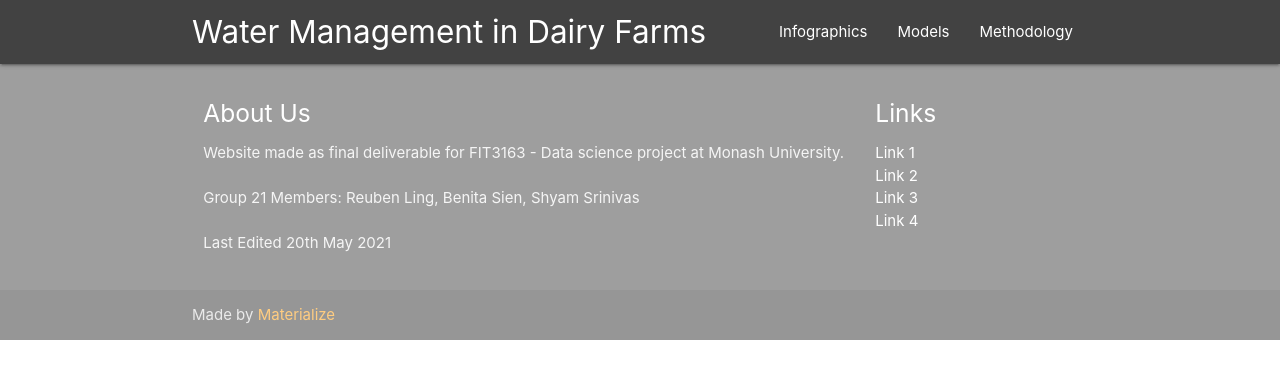
After one commit to ReubenLing/FIT3164, a Flask app: template templates/_template.html in a window 1280 px wide. The commit adds this page. Shown: the top 379 px of the page. Run offline with Flask 2, Linux system fonts and the light colour scheme; the template is opened without the code that fills it, so the values that code supplies are empty; some libraries are stand-ins or nearby versions.

Commit message:
create html template

```diff
--- /dev/null
+++ b/templates/_template.html
@@ -0,0 +1,80 @@
+<!DOCTYPE html>
+<html lang="en">
+
+<head>
+  <meta http-equiv="Content-Type" content="text/html; charset=UTF-8" />
+  <meta name="viewport" content="width=device-width, initial-scale=1, maximum-scale=1.0" />
+  <title>FIT3163 Water Management</title>
+
+  <!-- CSS  -->
+  <link href="https://fonts.googleapis.com/icon?family=Material+Icons" rel="stylesheet">
+  <link href="{{url_for('static', filename='css/materialize.css') }}" type="text/css" rel="stylesheet" media="screen,projection" />
+  <link href="{{url_for('static', filename='css/style.css') }}" type="text/css" rel="stylesheet" media="screen,projection" />
+    {% block styles %}
+    {% endblock %}
+</head>
+
+<body>
+  <div class="navbar-fixed">
+    <nav class="grey darken-3" role="navigation">
+      <div class="nav-wrapper container"><a id="logo-container" onclick='window.scrollTo({top: 0, behavior: "smooth"});'
+          class="brand-logo hide-on-med-and-down">Water
+          Management in Dairy
+          Farms</a>
+        <ul class="right hide-on-med-and-down">
+          <li {% block mainactive1 %}{% endblock %}><a href="/">Infographics</a></li>
+          <li {% block modelsactive1 %}{% endblock %}><a href="/models">Models</a></li>
+          <li {% block methodologyactive1 %}{% endblock %}><a href="/methodology">Methodology</a></li>
+        </ul>
+
+        <ul id="nav-mobile" class="sidenav">
+            <li {% block mainactive2 %}{% endblock %}><a href="/">Infographics</a></li>
+            <li {% block modelsactive2 %}{% endblock %}><a href="/models">Models</a></li>
+            <li {% block methodologyactive2 %}{% endblock %}><a href="/methodology">Methodology</a></li>
+        </ul>
+        <a href="#" data-target="nav-mobile" class="sidenav-trigger"><i class="material-icons">menu</i></a>
+      </div>
+    </nav>
+  </div>
+
+  {% block content %}
+  {% endblock %}
+
+  <footer class="page-footer grey">
+    <div class="container">
+      <div class="row">
+        <div class="col l9 s12">
+          <h5 class="white-text">About Us</h5>
+          <p class="grey-text text-lighten-4">Website made as final deliverable for FIT3163 - Data science project at
+            Monash University.<br><br>Group 21 Members: Reuben Ling, Benita Sien, Shyam Srinivas<br><br>Last Edited 20th
+            May 2021</p>
+        </div>
+        <div class="col l3 s12">
+          <h5 class="white-text">Links</h5>
+          <ul>
+            <li><a class="white-text" href="#!">Link 1</a></li>
+            <li><a class="white-text" href="#!">Link 2</a></li>
+            <li><a class="white-text" href="#!">Link 3</a></li>
+            <li><a class="white-text" href="#!">Link 4</a></li>
+          </ul>
+        </div>
+      </div>
+    </div>
+    <div class="footer-copyright">
+      <div class="container">
+        Made by <a class="orange-text text-lighten-3" href="http://materializecss.com">Materialize</a>
+      </div>
+    </div>
+  </footer>
+
+
+  <!--  Scripts-->
+  <script src="https://code.jquery.com/jquery-2.1.1.min.js"></script>
+  <script src="{{url_for('static', filename='js/materialize.js') }}"></script>
+  <script src="{{url_for('static', filename='js/init.js') }}"></script>
+  <script>M.AutoInit();</script>
+    {% block scripts %}
+    {% endblock %}
+</body>
+
+</html>
```
Also changed, not shown: templates/index.html (+9 -73 lines).
